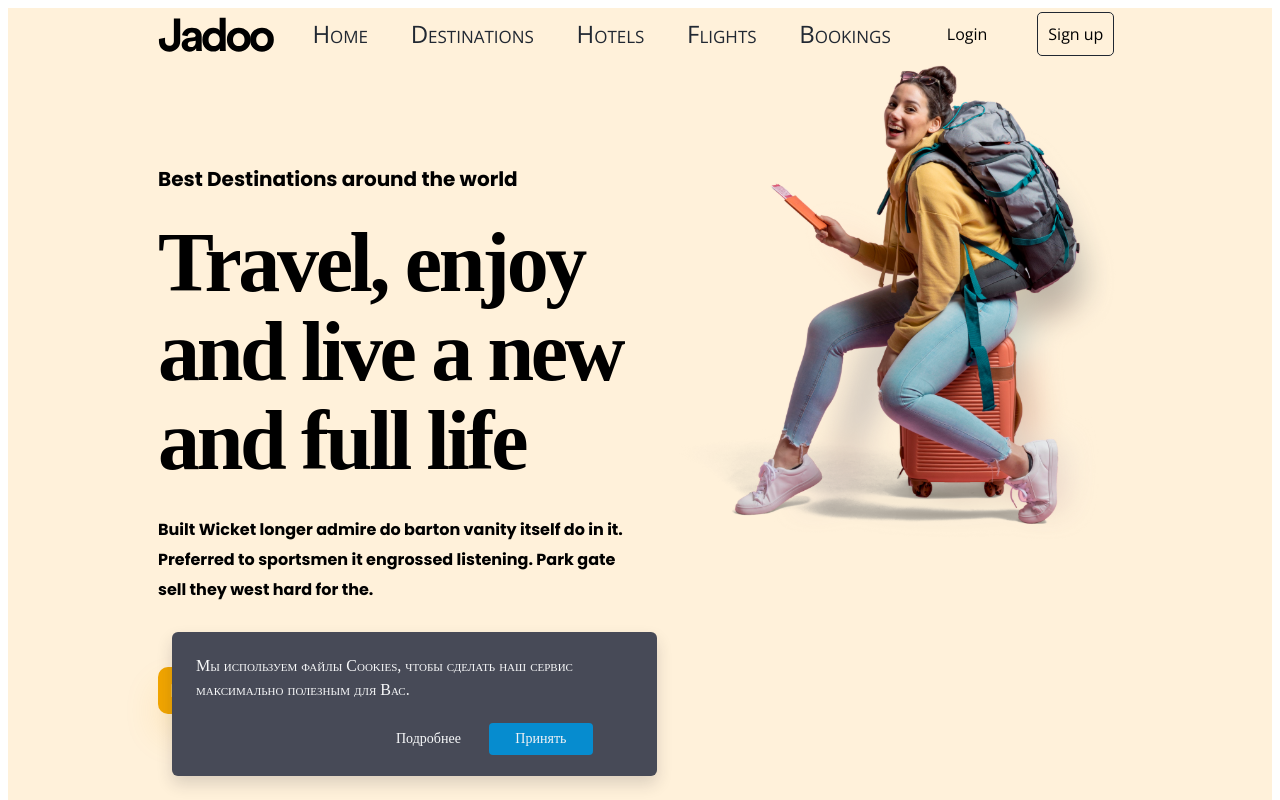
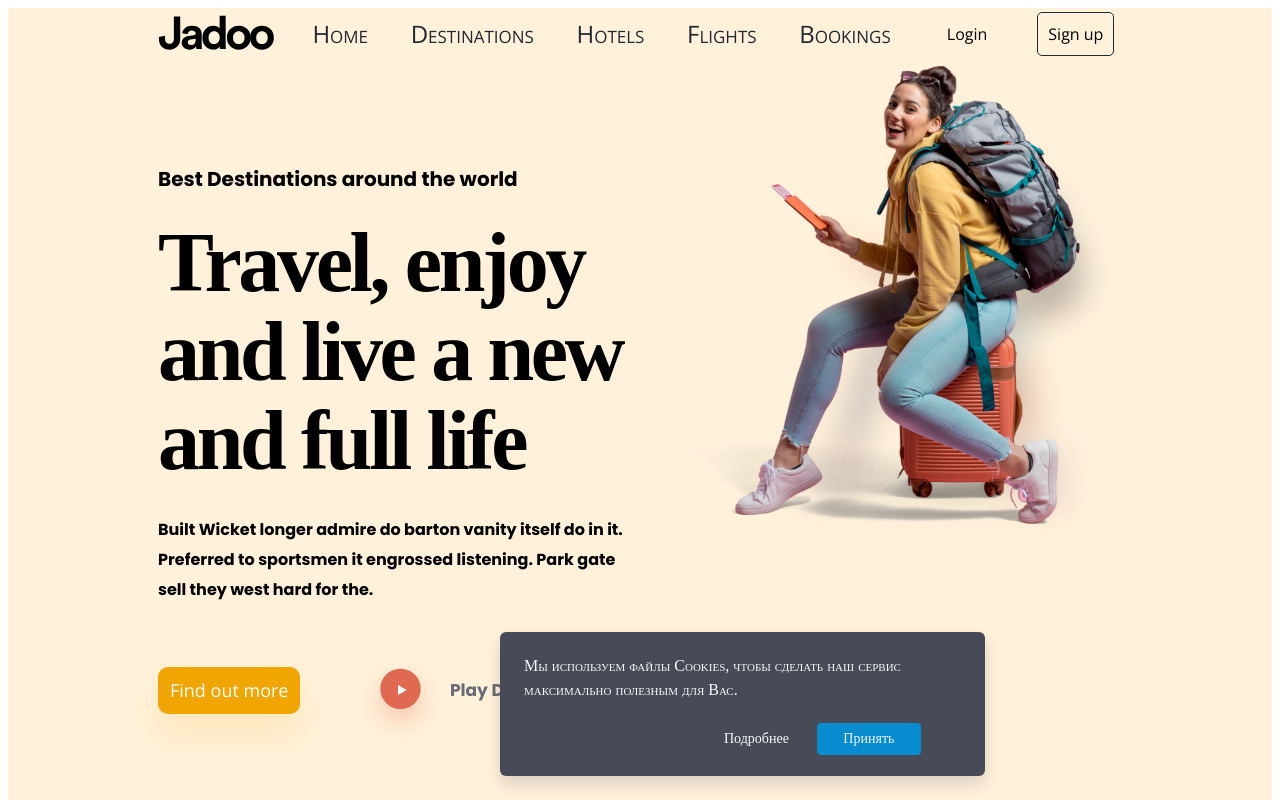
Before and after one commit to Olzhas92/react-diploma-paper, a React (Create React App) app: page / in a window 1280 px wide. Shown: the top 800 px of the page. Built offline with nearby package versions, Linux system fonts and the light colour scheme; a web font is replaced by a local one.

Commit message:
links added to social media logos and website logo

```diff
--- a/src/components/Cookies/Cookies.module.css
+++ b/src/components/Cookies/Cookies.module.css
@@ -11,7 +11,7 @@
   position: fixed;
   width: 461px;
   height: 144px;
-  left: 172px;
+  left: 500px;
   bottom: 24px;
 }
 
--- a/src/components/Footer/Footer.jsx
+++ b/src/components/Footer/Footer.jsx
@@ -1,4 +1,6 @@
 import React from "react";
+import { Link } from "react-router-dom";
+import { HomePage } from "../../pages/HomePage";
 import styles from "./Footer.module.css";
 import logo2 from "../../assets/logo2.svg";
 import facebook from "../../assets/facebook.svg";
@@ -11,7 +13,9 @@ export const Footer = () => {
   return (
     <div className={styles.footer}>
       <div className={styles.footer__logo}>
+        <Link to="/" element={<HomePage />}>
           <img src={logo2} alt="" />
+        </Link>
         <p>Book your trip in minute, get full pontrol for much longer.</p>
       </div>
       <div className={styles.footer__info}>
@@ -21,26 +25,36 @@ export const Footer = () => {
       </div>
       <div className={styles.footer__social}>
         <div className={styles.footer_social_media}>
+          <a href="https://www.facebook.com/">
             <img
               src={facebook}
               alt="facebook"
               className={styles.footer_social_media_facebook}
             />
+          </a>
+          <a href="https://www.instagram.com/">
             <img
               src={instagram}
               alt="instagram"
               className={styles.footer_social_media_instagram}
             />
+          </a>
+          <a href="https://twitter.com/">
             <img
               src={twitter}
               alt="twitter"
               className={styles.footer_social_media_twitter}
             />
+          </a>
         </div>
         <span>Discover our app</span>
         <div className={styles.footer_social_stores}>
+          <a href="https://play.google.com/store/apps?hl=ru&gl=US&pli=1">
             <img src={googleplay} alt="google play" />
+          </a>
+          <a href="https://www.apple.com/ru/app-store/">
             <img src={appstore} alt="app store" />
+          </a>
         </div>
       </div>
     </div>
--- a/src/components/Header/Navbar.jsx
+++ b/src/components/Header/Navbar.jsx
@@ -1,5 +1,6 @@
 import React from "react";
 import { Link } from "react-router-dom";
+import { HomePage } from "../../pages/HomePage";
 import { Registration } from "../Header/Registration";
 import jadoo from "../../assets/jadoo.svg";
 import styles from "./Navbar.module.css";
@@ -7,7 +8,10 @@ import styles from "./Navbar.module.css";
 export const Navbar = () => {
   return (
     <div className={styles.navbar}>
-      <img src={jadoo} alt="" />
+      <Link to="/" element={<HomePage />}>
+        <img src={jadoo} alt="" />
+      </Link>
+
       <nav className={styles.nav}>
         <Link to="/" className={styles.navlink}>
           Home
```
Also changed, not shown: 1 other file (tests, documents, lock files or other folders). Lines whose indentation alone changed are shown as unchanged.
